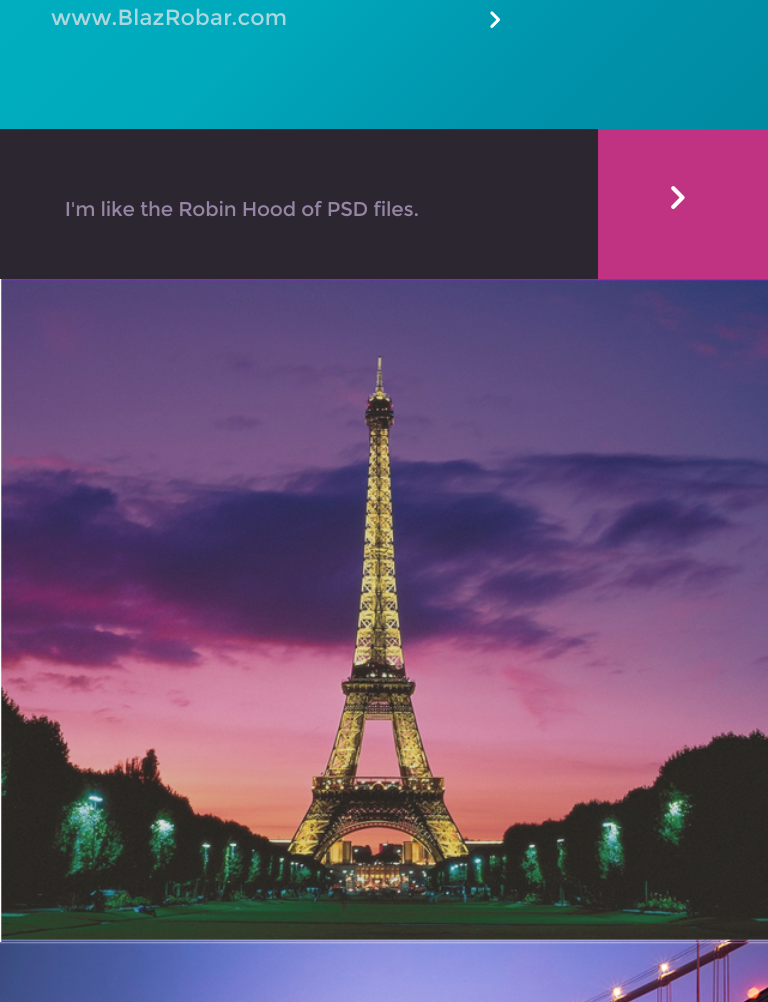
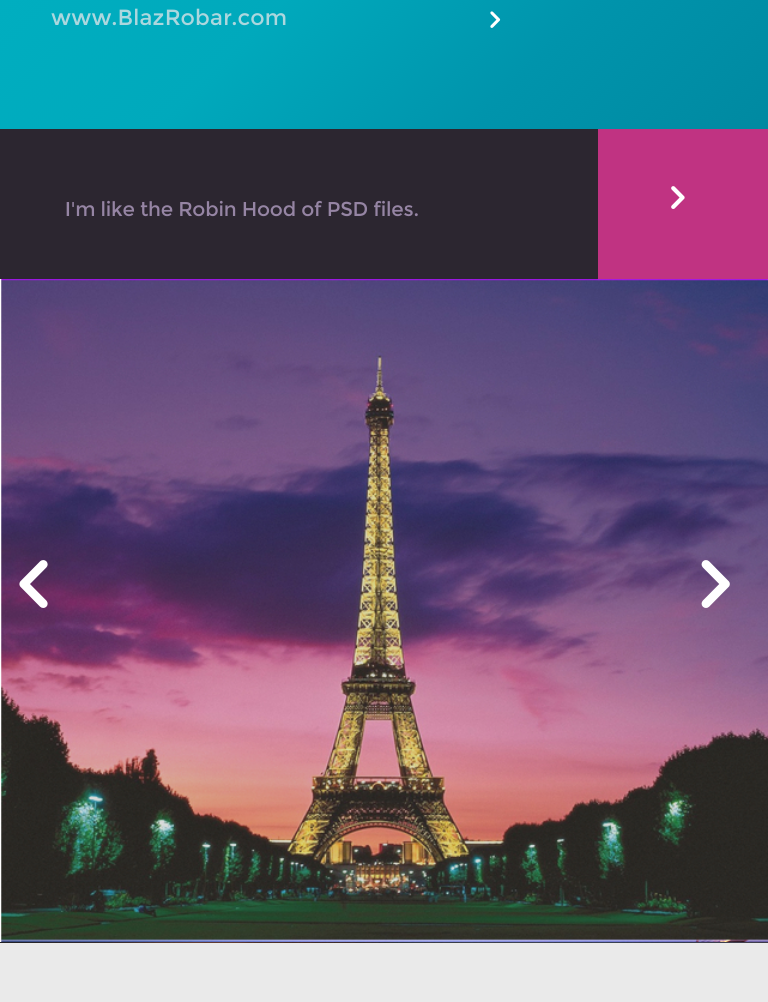
Before and after one commit to LuckyFox1/BlazRobar2, a website: page app/index.html in a window 768 px wide. Shown: the part 293-1295 px from the top of the page. Drawn offline with Linux system fonts and the light colour scheme; files that its build step writes are made by us from their sources; a web font is replaced by a local one.

Commit message:
Create layout and arrows

```diff
--- a/app/index.html
+++ b/app/index.html
@@ -1,7 +1,7 @@
 <!DOCTYPE html>
 <html lang="en">
 <head>
-    <meta charset="UTF-8" name="viewport" content="width-device-width, initial-scale=1.0" />
+    <meta charset="UTF-8" name="viewport" content="width-device-width, initial-scale=1.0"/>
     <link href="https://fonts.googleapis.com/css?family=Montserrat" rel="stylesheet">
     <link href="https://fonts.googleapis.com/css?family=Roboto" rel="stylesheet">
     <link href="https://fonts.googleapis.com/css?family=Source+Sans+Pro" rel="stylesheet">
@@ -46,6 +46,8 @@
         <img src="./img/1.jpg" alt="">
         <img src="./img/2.jpg" alt="">
         <img src="./img/3.jpg" alt="">
+        <span> < </span>
+        <span class="right"> > </span>
     </div>
     <div class="content-section">
         <p> BlazRobar.com</p>
--- a/app/js/index.js
+++ b/app/js/index.js
@@ -1,11 +1,38 @@
 function toggle() {
-    let display = document.getElementById('menu-bar').className;
+    var display = document.getElementById('menu-bar').className;
     display === 'menu invisible' || display === 'menu'
         ? document.getElementById('menu-bar').className = 'menu visible'
         : document.getElementById('menu-bar').className = 'menu invisible';
 }
-/*
+
+var gallery  = document.getElementsByClassName('gallery')[0];
+var galleryChildren = document.getElementsByClassName('gallery')[0].childNodes;
+
+if(document.documentElement.clientWidth < 980) {
+    buildSlider(gallery, galleryChildren);
+}
+
 
 window.onresize = function () {
-    console.log("asdsf");
-};*/
+    var width = document.documentElement.clientWidth;
+
+    if (width < 980) {
+        buildSlider(gallery, galleryChildren);
+    }
+};
+
+function buildSlider(gallery, galleryChildren) {
+    var i;
+    gallery.style.height = 86 + 'vw';
+
+    for(i = 0; i < galleryChildren.length; i++) {
+        if(i % 2 === 1) {
+            galleryChildren[i].style.position = 'absolute';
+            if(i === 1) {
+                galleryChildren[i].style.zIndex = 1;
+            }
+        }
+    }
+
+    console.log(document.getElementsByClassName('gallery')[0].childNodes);
+}
--- a/app/less/index.less
+++ b/app/less/index.less
@@ -318,21 +318,41 @@ li {
     }
 
     .gallery {
+        max-height: 831px;
+        min-height: 539px;
+        position: relative;
+
         img {
             clear: both;
             display: block;
             width: 100%;
             height: auto;
         }
+
+        span {
+            z-index: 5;
+            color: white;
+            font-size: 9vw;
+            top: 36vw;
+            font-family: "QuickSand Bold", sans-serif;
+            left: 2vw;
+            max-width: 10px;
+        }
+
+        .right {
+            left: 90.5vw;
+        }
+
     }
 
     .content-section {
         padding: 56px;
         padding-left: 52px;
+        padding-top: 0;
         background-color: #eaeaea;
         height: 1130px;
         p {
-            margin-top: 10px;
+            margin-top: 10%;
             padding-left: 3.7%;
             font-size: 30px;
             color: #008aa3;
@@ -342,6 +362,7 @@ li {
             float: left;
             padding-top: 29px;
             p {
+                margin-top: 0;
                 padding-left: 0;
                 line-height: 2;
                 letter-spacing: 0;
@@ -472,6 +493,7 @@ li {
 
     .gallery {
         min-width: 320px;
+        position: relative;
 
         img {
             clear: both;
@@ -479,6 +501,7 @@ li {
             width: 100%;
             height: auto;
         }
+
     }
 
     .content-section {
--- a/public/style/main.css
+++ b/public/style/main.css
@@ -312,20 +312,38 @@ li {
     width: 20px;
     font-size: 33px;
   }
+  .gallery {
+    max-height: 831px;
+    min-height: 539px;
+    position: relative;
+  }
   .gallery img {
     clear: both;
     display: block;
     width: 100%;
     height: auto;
   }
+  .gallery span {
+    z-index: 5;
+    color: white;
+    font-size: 9vw;
+    top: 36vw;
+    font-family: "QuickSand Bold", sans-serif;
+    left: 2vw;
+    max-width: 10px;
+  }
+  .gallery .right {
+    left: 90.5vw;
+  }
   .content-section {
     padding: 56px;
     padding-left: 52px;
+    padding-top: 0;
     background-color: #eaeaea;
     height: 1130px;
   }
   .content-section p {
-    margin-top: 10px;
+    margin-top: 10%;
     padding-left: 3.7%;
     font-size: 30px;
     color: #008aa3;
@@ -336,6 +354,7 @@ li {
     padding-top: 29px;
   }
   .content-section div p {
+    margin-top: 0;
     padding-left: 0;
     line-height: 2;
     letter-spacing: 0;
@@ -460,6 +479,7 @@ li {
   }
   .gallery {
     min-width: 320px;
+    position: relative;
   }
   .gallery img {
     clear: both;
```
Also changed, not shown: public/index.html (+3 -1 lines), public/js/index.js (+29 -3 lines).
